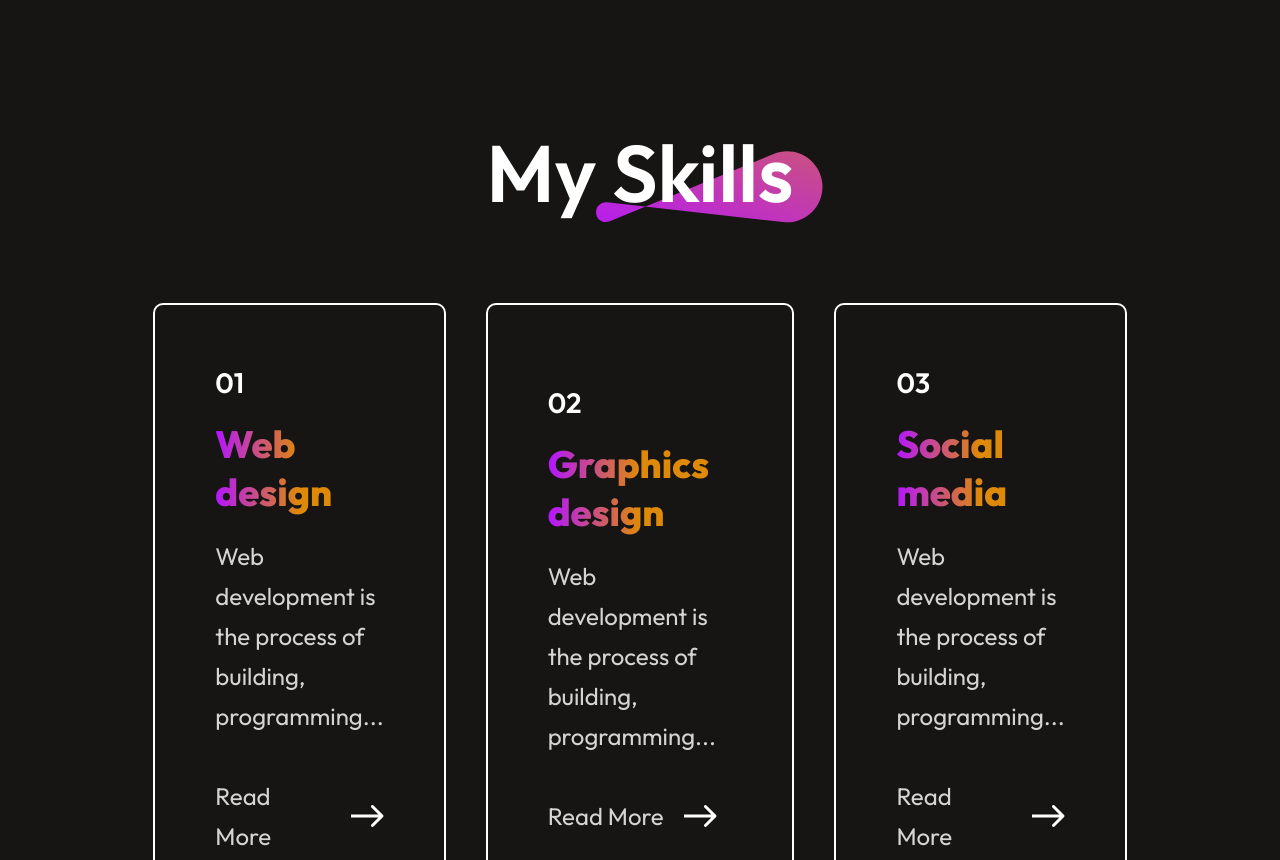
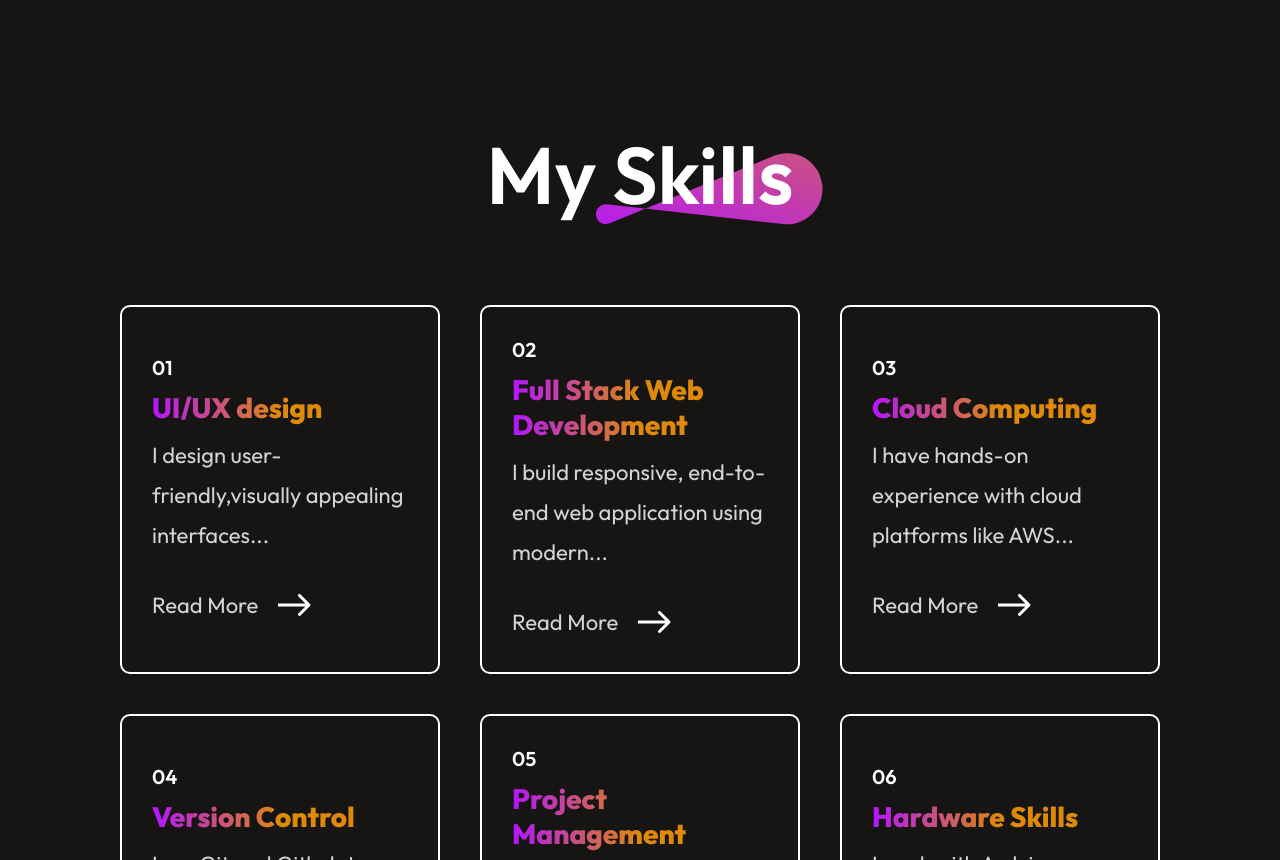
Before and after one commit to InduminiDeAlwis/portfolio, a React (Vite) app: page / in a window 1280 px wide. Shown: the part 1940-2800 px from the top of the page. Built offline with nearby package versions, Linux system fonts and the light colour scheme.

Commit message:
do some changes is images and nav bar

```diff
--- a/src/Components/About/About.css
+++ b/src/Components/About/About.css
@@ -94,3 +94,8 @@
     transform: scale(1.12);
     transition: 0.5s;
 }
+.about-left img{
+    border-radius: 70%;
+    width: 300px;
+    height: auto;
+}
--- a/src/Components/About/About.jsx
+++ b/src/Components/About/About.jsx
@@ -1,7 +1,7 @@
 import React from 'react'
 import './About.css'
 import theme_pattern from '../../assets/theme_pattern.svg'
-import profile_img from '../../assets/about_profile.svg'
+import profile_img from '../../assets/about_profile.png'
 
 const About = () => {
     return (
--- a/src/Components/Hero/Hero.css
+++ b/src/Components/Hero/Hero.css
@@ -5,7 +5,10 @@
     gap : 35px;
 }
 .hero img{
-    margin-top: 150px;
+    margin-top: 10px;
+    border-radius: 70%;
+    width: 300px;
+    height: auto;
 }
 .hero h1{
     text-align: center;
--- a/src/Components/Hero/Hero.jsx
+++ b/src/Components/Hero/Hero.jsx
@@ -1,6 +1,6 @@
 import React from 'react'
 import './Hero.css'
-import profile_img from '../../assets/profile_img.svg' //channge image
+import profile_img from '../../assets/about_profile.png' //channge image
 
 const Hero = () => {
   return (
--- a/src/Components/Navbar/Navbar.css
+++ b/src/Components/Navbar/Navbar.css
@@ -9,7 +9,7 @@
     align-items: center;
     list-style: none;
     gap: 60px;
-    font-size: 20px;
+    font-size: 23px;
 }
 .nav-connect{
     padding : 20px 40px;
@@ -18,7 +18,19 @@
     font-size: 22px;
     cursor: pointer;
     transition: 0.5s;
+    margin-right: -100px;
+    margin-left: 70px;
 }
 .nav-connect:hover{
     transform: scale(1.05);
 }
+.navbar img{
+     width: 300px;
+    height: auto;
+    cursor: pointer;
+    padding: 10px;
+    margin-left: -180px;
+    margin-top: -180px;
+
+
+}
--- a/src/Components/Navbar/Navbar.jsx
+++ b/src/Components/Navbar/Navbar.jsx
@@ -1,6 +1,6 @@
 import React from 'react'
 import './Navbar.css'
-import logo from '../../assets/logo.svg' //change logo.svg
+import logo from '../../assets/logo.png' //change logo.svg
 
 const Navbar = () => {
   return (
--- a/src/Components/Services/Services.css
+++ b/src/Components/Services/Services.css
@@ -4,7 +4,9 @@
     align-items: center;
     justify-content: center;
     gap: 80px;
-    margin: 80px 170px;
+    margin: 80px 100px;
+    max-width: 1200px;
+    padding: 0 20px;
 }
 .services-title{
     position: relative;
@@ -21,11 +23,12 @@
     z-index: -1;
 }
 .services-format{
+    padding: 20px 16px;
     display: flex;
     flex-direction: column;
     justify-content: center;
-    gap: 20px;
-    padding: 60px;
+    gap: 10px;
+    padding: 30px;
     border-radius: 10px;
     border: 2px solid white;
     transition: 0.4s;
@@ -35,14 +38,14 @@
     display:grid;
     grid-template-columns:  1fr 1fr 1fr;
     gap: 40px;
-    margin-bottom: 80px;
+    margin-bottom: 30px;
 }
 .services-format h3{
-     font-size: 28px;
+     font-size: 20px;
     font-weight: 600;
 }
 .services-format h2{
-    font-size: 38px;
+    font-size: 28px;
     font-weight: 800;
     background: linear-gradient(270deg, #DF8908 50%,#B415FF 100%);
     background-clip: text;
@@ -51,7 +54,7 @@
 }
 .services-format p{
     color : #d4d4d4;
-    font-size: 24px;
+    font-size: 22px;
     line-height: 40px;
     max-width: 300px;
 }
--- a/src/assets/services_data.js
+++ b/src/assets/services_data.js
@@ -1,33 +1,33 @@
 const Services_Data = [
     {
         s_no:"01",
-        s_name:"Web design",
-        s_desc:"Web development is the process of building, programming..."
+        s_name:"UI/UX design",
+        s_desc:"I design user-friendly,visually appealing interfaces..."
     },
     {
         s_no:"02",
-        s_name:"Graphics design",
-        s_desc:"Web development is the process of building, programming..."
+        s_name:"Full Stack Web Development",
+        s_desc:"I build responsive, end-to-end web application using modern..."
     },
     {
         s_no:"03",
-        s_name:"Social media",
-        s_desc:"Web development is the process of building, programming..."
+        s_name:"Cloud Computing",
+        s_desc:"I have hands-on experience with cloud platforms like AWS..."
     },
     {
         s_no:"04",
-        s_name:"App design",
-        s_desc:"Web development is the process of building, programming..."
+        s_name:"Version Control",
+        s_desc:"I use Git and Github to track changes, collaborate efficienly..."
     },
     {
         s_no:"05",
-        s_name:"Digital marketing",
-        s_desc:"Web development is the process of building, programming..."
+        s_name:"Project Management",
+        s_desc:"I manage tasks efficiently using tools like Jira and ClickUp..."
     },
     {
         s_no:"06",
-        s_name:"Content writing",
-        s_desc:"Web development is the process of building, programming..."
+        s_name:"Hardware Skills",
+        s_desc:"I work with Arduino-based systems,integrating sensors..."
     },
 ]
 
```
Also changed, not shown: src/assets/about_profile.png (added), src/assets/logo.png (added).
